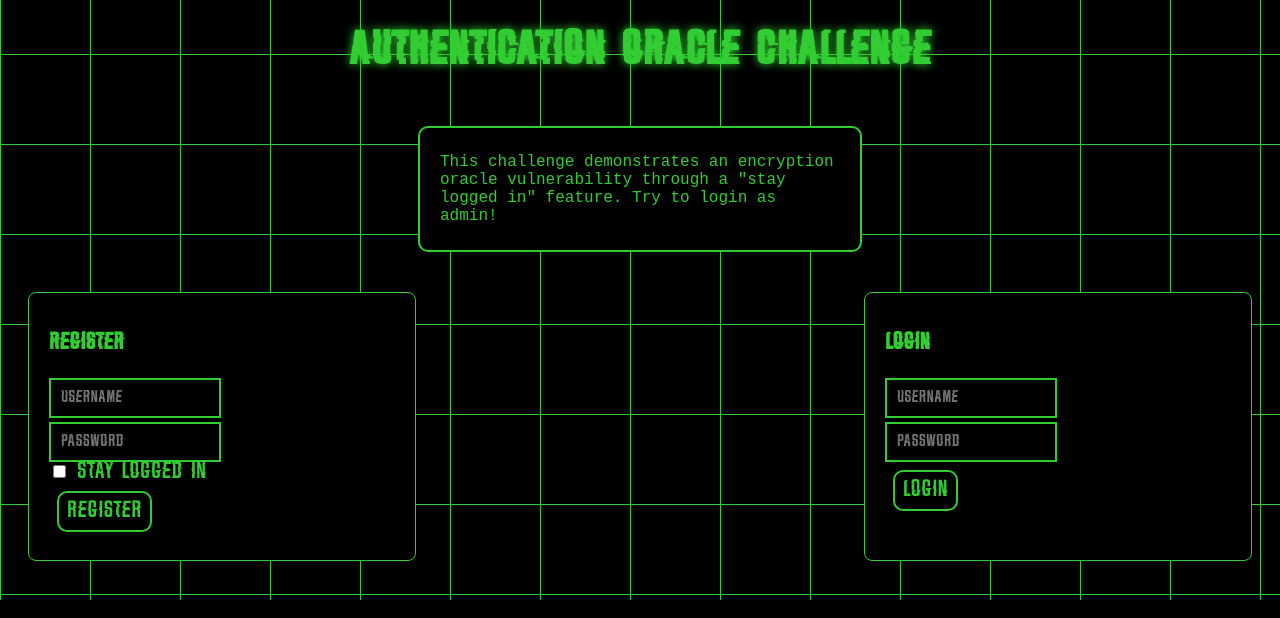
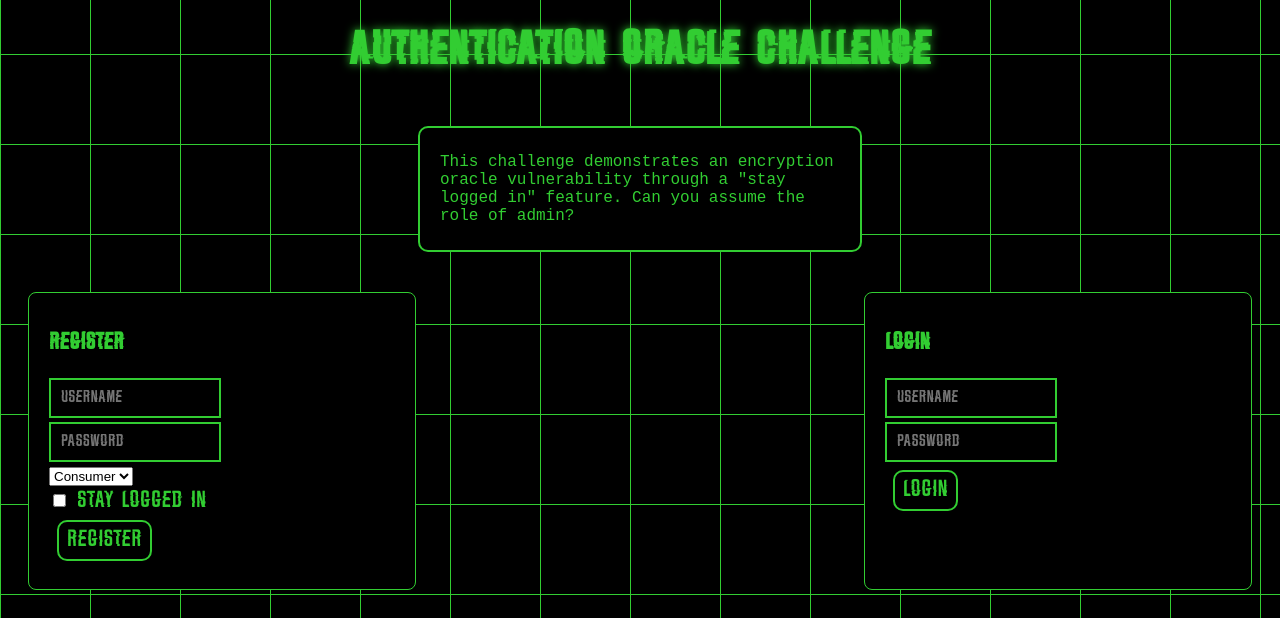
Before and after one commit to Heimd411/canUhackit, a PHP site: page /auth_bypass_oracle.php in a window 1280 px wide. Shown: the part 216-834 px from the top of the page. Run offline with PHP 8.4, Linux system fonts and the light colour scheme.

Commit message:
added hint

```diff
--- a/public/auth_bypass_oracle.php
+++ b/public/auth_bypass_oracle.php
@@ -13,6 +13,9 @@ function decrypt($data) {
     $iv = str_repeat('A', 16);
     return openssl_decrypt(base64_decode($data), 'AES-256-CBC', ENCRYPTION_KEY, OPENSSL_RAW_DATA, $iv);
 }
+
+// Near the top of the file, define valid roles
+define('VALID_ROLES', ['consumer', 'creator']);
 
 // Update the cookie checking code at the top
 if (isset($_COOKIE['stay-logged-in']) && !isset($_SESSION['logged_in'])) {
@@ -66,12 +69,15 @@ if (!isset($_SESSION['users'])) {
     );
 }
 
-// Handle stay-logged-in cookie generation
+// Update registration handler
 if (isset($_POST['register'])) {
     $username = $_POST['username'];
     $password = $_POST['password'];
     $stay_logged_in = isset($_POST['stay_logged_in']);
-    $role = 'user';  // Default role
+    $selected_role = isset($_POST['role']) ? $_POST['role'] : 'consumer';  // Default to consumer
+
+    // Validate selected role
+    $role = in_array($selected_role, VALID_ROLES) ? $selected_role : 'consumer';
 
     if ($username === 'admin') {
         $message = "Cannot register admin user!";
@@ -137,7 +143,7 @@ if (isset($_POST['logout'])) {
 
 <h1 class="centered">Authentication Oracle Challenge</h1>
 <div class="objective-box">
-    <p>This challenge demonstrates an encryption oracle vulnerability through a "stay logged in" feature. Try to login as admin!</p>
+    <p>This challenge demonstrates an encryption oracle vulnerability through a "stay logged in" feature. Can you assume the role of admin?</p>
 </div>
 
 <div class="container">
@@ -146,6 +152,10 @@ if (isset($_POST['logout'])) {
         <form method="post">
             <input type="text" name="username" placeholder="Username" required><br>
             <input type="password" name="password" placeholder="Password" required><br>
+            <select class="dripdown" name="role" required>
+                <option value="consumer">Consumer</option>
+                <option value="creator">Creator</option>
+            </select><br>
             <label><input type="checkbox" name="stay_logged_in"> Stay logged in</label><br>
             <button class="real-button" type="submit" name="register">Register</button>
         </form>
--- a/public/css/style.css
+++ b/public/css/style.css
@@ -303,6 +303,10 @@ label {
     transition: transform 0.3s ease;
 }
 
+.dripdown {
+    margin: 5px 0;
+}
+
 @keyframes flicker {
     0%, 95%, 100% {
         opacity: 1;
```
